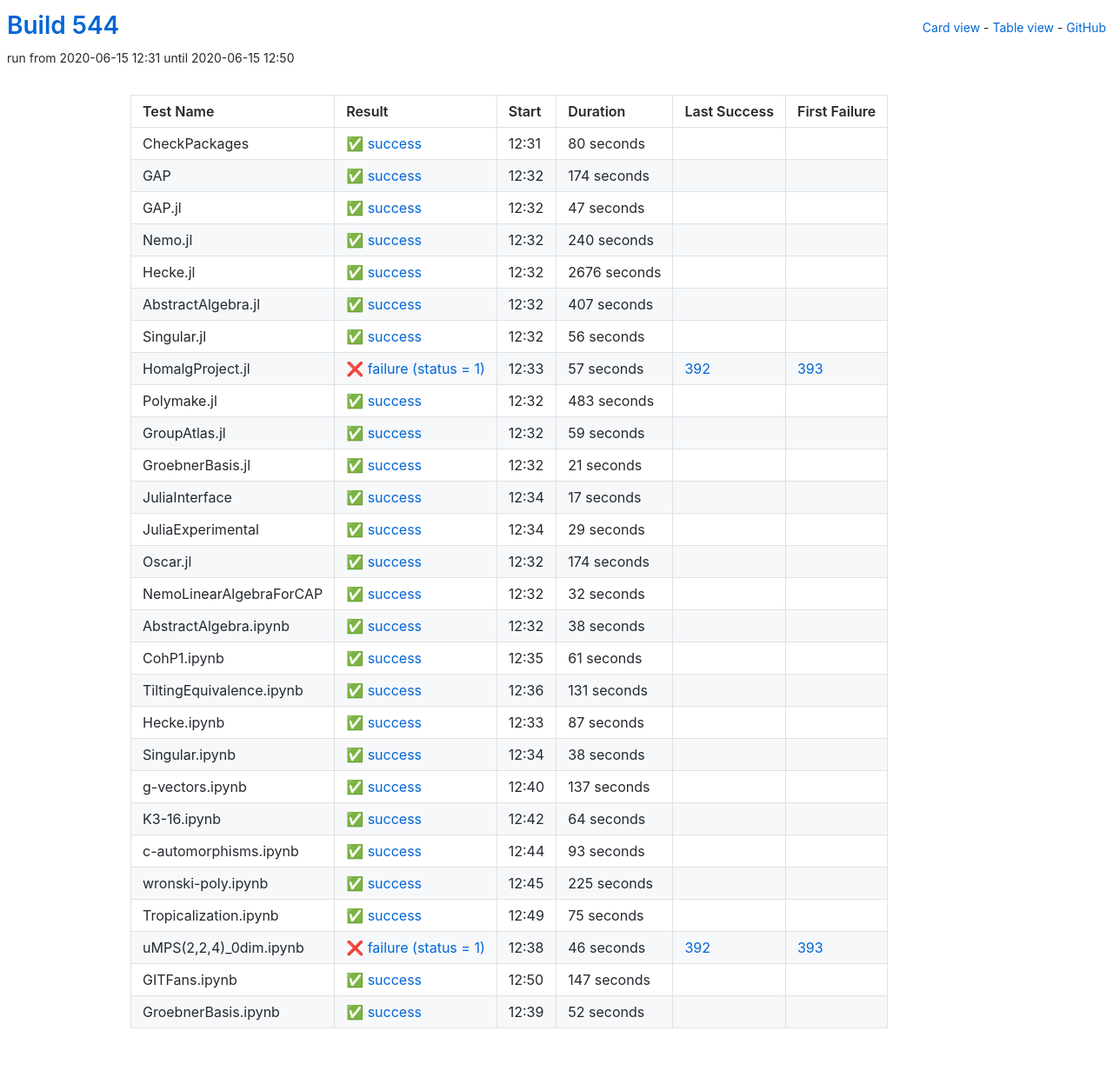
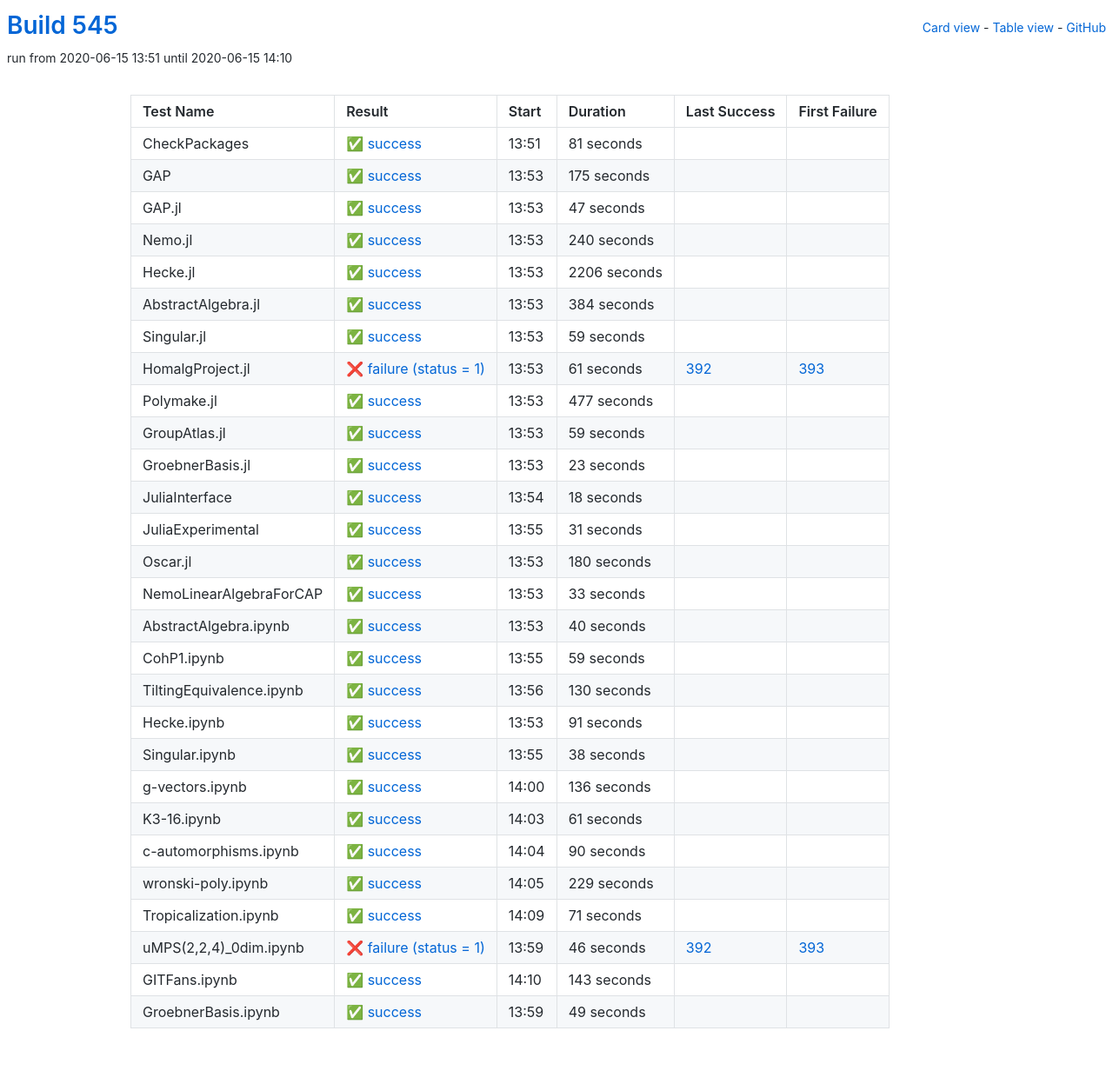
Before and after one commit to oscar-system/oscar-ci-status-1.4, a Jekyll site: the page built from table.html, in a window 1280 px wide. Shown: the whole page at 87% size. Built offline with Jekyll 4.4.1, drawn with Linux system fonts in a browser that asks for light colours.

Commit message:
Build #545

```diff
--- a/_data/ci.yml
+++ b/_data/ci.yml
@@ -1,6 +1,6 @@
 ---
-build: 544
-build_url: https://oscarci.mathematik.uni-kl.de/job/oscar-julia-1.4/544/
+build: 545
+build_url: https://oscarci.mathematik.uni-kl.de/job/oscar-julia-1.4/545/
 job: oscar-julia-1.4
 organization: oscar-system
 repo: oscar-ci-status-1.4
@@ -8,32 +8,32 @@ repourl: https://github.com/oscar-system/oscar-ci-status-1.4
 tests:
 - name: CheckPackages
   id: checkpackages
-  log: https://oscarci.mathematik.uni-kl.de/job/oscar-julia-1.4/544/artifact/logs/build-544/CheckPackages.log
-  start: 2020-06-15 12:31
+  log: https://oscarci.mathematik.uni-kl.de/job/oscar-julia-1.4/545/artifact/logs/build-545/CheckPackages.log
+  start: 2020-06-15 13:51
   success: true
   exitcode: 0
   status: success
-  duration: 80
+  duration: 81
   last_success: false
   last_success_url:
   first_failure: false
   first_failure_url:
 - name: GAP
   id: gap
-  log: https://oscarci.mathematik.uni-kl.de/job/oscar-julia-1.4/544/artifact/logs/build-544/GAP.log
-  start: 2020-06-15 12:32
+  log: https://oscarci.mathematik.uni-kl.de/job/oscar-julia-1.4/545/artifact/logs/build-545/GAP.log
+  start: 2020-06-15 13:53
   success: true
   exitcode: 0
   status: success
-  duration: 174
+  duration: 175
   last_success: false
   last_success_url:
   first_failure: false
   first_failure_url:
 - name: GAP.jl
   id: gap-jl
-  log: https://oscarci.mathematik.uni-kl.de/job/oscar-julia-1.4/544/artifact/logs/build-544/GAP.jl.log
-  start: 2020-06-15 12:32
+  log: https://oscarci.mathematik.uni-kl.de/job/oscar-julia-1.4/545/artifact/logs/build-545/GAP.jl.log
+  start: 2020-06-15 13:53
   success: true
   exitcode: 0
   status: success
@@ -44,8 +44,8 @@ tests:
   first_failure_url:
 - name: Nemo.jl
   id: nemo-jl
-  log: https://oscarci.mathematik.uni-kl.de/job/oscar-julia-1.4/544/artifact/logs/build-544/Nemo.jl.log
-  start: 2020-06-15 12:32
+  log: https://oscarci.mathematik.uni-kl.de/job/oscar-julia-1.4/545/artifact/logs/build-545/Nemo.jl.log
+  start: 2020-06-15 13:53
   success: true
   exitcode: 0
   status: success
@@ -56,68 +56,68 @@ tests:
   first_failure_url:
 - name: Hecke.jl
   id: hecke-jl
-  log: https://oscarci.mathematik.uni-kl.de/job/oscar-julia-1.4/544/artifact/logs/build-544/Hecke.jl.log
-  start: 2020-06-15 12:32
+  log: https://oscarci.mathematik.uni-kl.de/job/oscar-julia-1.4/545/artifact/logs/build-545/Hecke.jl.log
+  start: 2020-06-15 13:53
   success: true
   exitcode: 0
   status: success
-  duration: 2676
+  duration: 2206
   last_success: false
   last_success_url:
   first_failure: false
   first_failure_url:
 - name: AbstractAlgebra.jl
   id: abstractalgebra-jl
-  log: https://oscarci.mathematik.uni-kl.de/job/oscar-julia-1.4/544/artifact/logs/build-544/AbstractAlgebra.jl.log
-  start: 2020-06-15 12:32
+  log: https://oscarci.mathematik.uni-kl.de/job/oscar-julia-1.4/545/artifact/logs/build-545/AbstractAlgebra.jl.log
+  start: 2020-06-15 13:53
   success: true
   exitcode: 0
   status: success
-  duration: 407
+  duration: 384
   last_success: false
   last_success_url:
   first_failure: false
   first_failure_url:
 - name: Singular.jl
   id: singular-jl
-  log: https://oscarci.mathematik.uni-kl.de/job/oscar-julia-1.4/544/artifact/logs/build-544/Singular.jl.log
-  start: 2020-06-15 12:32
+  log: https://oscarci.mathematik.uni-kl.de/job/oscar-julia-1.4/545/artifact/logs/build-545/Singular.jl.log
+  start: 2020-06-15 13:53
   success: true
   exitcode: 0
   status: success
-  duration: 56
+  duration: 59
   last_success: false
   last_success_url:
   first_failure: false
   first_failure_url:
 - name: HomalgProject.jl
   id: homalgproject-jl
-  log: https://oscarci.mathematik.uni-kl.de/job/oscar-julia-1.4/544/artifact/logs/build-544/HomalgProject.jl.log
-  start: 2020-06-15 12:33
+  log: https://oscarci.mathematik.uni-kl.de/job/oscar-julia-1.4/545/artifact/logs/build-545/HomalgProject.jl.log
+  start: 2020-06-15 13:53
   success: false
   exitcode: 1
   status: failure
-  duration: 57
+  duration: 61
   last_success: 392
   last_success_url: https://oscarci.mathematik.uni-kl.de/job/oscar-julia-1.4/392/
   first_failure: 393
   first_failure_url: https://oscarci.mathematik.uni-kl.de/job/oscar-julia-1.4/393/
 - name: Polymake.jl
   id: polymake-jl
-  log: https://oscarci.mathematik.uni-kl.de/job/oscar-julia-1.4/544/artifact/logs/build-544/Polymake.jl.log
-  start: 2020-06-15 12:32
+  log: https://oscarci.mathematik.uni-kl.de/job/oscar-julia-1.4/545/artifact/logs/build-545/Polymake.jl.log
+  start: 2020-06-15 13:53
   success: true
   exitcode: 0
   status: success
-  duration: 483
+  duration: 477
   last_success: false
   last_success_url:
   first_failure: false
   first_failure_url:
 - name: GroupAtlas.jl
   id: groupatlas-jl
-  log: https://oscarci.mathematik.uni-kl.de/job/oscar-julia-1.4/544/artifact/logs/build-544/GroupAtlas.jl.log
-  start: 2020-06-15 12:32
+  log: https://oscarci.mathematik.uni-kl.de/job/oscar-julia-1.4/545/artifact/logs/build-545/GroupAtlas.jl.log
+  start: 2020-06-15 13:53
   success: true
   exitcode: 0
   status: success
@@ -128,116 +128,116 @@ tests:
   first_failure_url:
 - name: GroebnerBasis.jl
   id: groebnerbasis-jl
-  log: https://oscarci.mathematik.uni-kl.de/job/oscar-julia-1.4/544/artifact/logs/build-544/GroebnerBasis.jl.log
-  start: 2020-06-15 12:32
+  log: https://oscarci.mathematik.uni-kl.de/job/oscar-julia-1.4/545/artifact/logs/build-545/GroebnerBasis.jl.log
+  start: 2020-06-15 13:53
   success: true
   exitcode: 0
   status: success
-  duration: 21
+  duration: 23
   last_success: false
   last_success_url:
   first_failure: false
   first_failure_url:
 - name: JuliaInterface
   id: juliainterface
-  log: https://oscarci.mathematik.uni-kl.de/job/oscar-julia-1.4/544/artifact/logs/build-544/JuliaInterface.log
-  start: 2020-06-15 12:34
+  log: https://oscarci.mathematik.uni-kl.de/job/oscar-julia-1.4/545/artifact/logs/build-545/JuliaInterface.log
+  start: 2020-06-15 13:54
   success: true
   exitcode: 0
   status: success
-  duration: 17
+  duration: 18
   last_success: false
   last_success_url:
   first_failure: false
   first_failure_url:
 - name: JuliaExperimental
   id: juliaexperimental
-  log: https://oscarci.mathematik.uni-kl.de/job/oscar-julia-1.4/544/artifact/logs/build-544/JuliaExperimental.log
-  start: 2020-06-15 12:34
+  log: https://oscarci.mathematik.uni-kl.de/job/oscar-julia-1.4/545/artifact/logs/build-545/JuliaExperimental.log
+  start: 2020-06-15 13:55
   success: true
   exitcode: 0
   status: success
-  duration: 29
+  duration: 31
   last_success: false
   last_success_url:
   first_failure: false
   first_failure_url:
 - name: Oscar.jl
   id: oscar-jl
-  log: https://oscarci.mathematik.uni-kl.de/job/oscar-julia-1.4/544/artifact/logs/build-544/Oscar.jl.log
-  start: 2020-06-15 12:32
+  log: https://oscarci.mathematik.uni-kl.de/job/oscar-julia-1.4/545/artifact/logs/build-545/Oscar.jl.log
+  start: 2020-06-15 13:53
   success: true
   exitcode: 0
   status: success
-  duration: 174
+  duration: 180
   last_success: false
   last_success_url:
   first_failure: false
   first_failure_url:
 - name: NemoLinearAlgebraForCAP
   id: nemolinearalgebraforcap
-  log: https://oscarci.mathematik.uni-kl.de/job/oscar-julia-1.4/544/artifact/logs/build-544/NemoLinearAlgebraForCAP.log
-  start: 2020-06-15 12:32
+  log: https://oscarci.mathematik.uni-kl.de/job/oscar-julia-1.4/545/artifact/logs/build-545/NemoLinearAlgebraForCAP.log
+  start: 2020-06-15 13:53
   success: true
   exitcode: 0
   status: success
-  duration: 32
+  duration: 33
   last_success: false
   last_success_url:
   first_failure: false
   first_failure_url:
 - name: AbstractAlgebra.ipynb
   id: abstractalgebra-ipynb
-  log: https://oscarci.mathematik.uni-kl.de/job/oscar-julia-1.4/544/artifact/logs/build-544/AbstractAlgebra.ipynb.log
-  start: 2020-06-15 12:32
+  log: https://oscarci.mathematik.uni-kl.de/job/oscar-julia-1.4/545/artifact/logs/build-545/AbstractAlgebra.ipynb.log
+  start: 2020-06-15 13:53
   success: true
   exitcode: 0
   status: success
-  duration: 38
+  duration: 40
   last_success: false
   last_success_url:
   first_failure: false
   first_failure_url:
 - name: CohP1.ipynb
   id: cohp1-ipynb
-  log: https://oscarci.mathematik.uni-kl.de/job/oscar-julia-1.4/544/artifact/logs/build-544/CohP1.ipynb.log
-  start: 2020-06-15 12:35
+  log: https://oscarci.mathematik.uni-kl.de/job/oscar-julia-1.4/545/artifact/logs/build-545/CohP1.ipynb.log
+  start: 2020-06-15 13:55
   success: true
   exitcode: 0
   status: success
-  duration: 61
+  duration: 59
   last_success: false
   last_success_url:
   first_failure: false
   first_failure_url:
 - name: TiltingEquivalence.ipynb
   id: tiltingequivalence-ipynb
-  log: https://oscarci.mathematik.uni-kl.de/job/oscar-julia-1.4/544/artifact/logs/build-544/TiltingEquivalence.ipynb.log
-  start: 2020-06-15 12:36
+  log: https://oscarci.mathematik.uni-kl.de/job/oscar-julia-1.4/545/artifact/logs/build-545/TiltingEquivalence.ipynb.log
+  start: 2020-06-15 13:56
   success: true
   exitcode: 0
   status: success
-  duration: 131
+  duration: 130
   last_success: false
   last_success_url:
   first_failure: false
   first_failure_url:
 - name: Hecke.ipynb
   id: hecke-ipynb
-  log: https://oscarci.mathematik.uni-kl.de/job/oscar-julia-1.4/544/artifact/logs/build-544/Hecke.ipynb.log
-  start: 2020-06-15 12:33
+  log: https://oscarci.mathematik.uni-kl.de/job/oscar-julia-1.4/545/artifact/logs/build-545/Hecke.ipynb.log
+  start: 2020-06-15 13:53
   success: true
   exitcode: 0
   status: success
-  duration: 87
+  duration: 91
   last_success: false
   last_success_url:
   first_failure: false
   first_failure_url:
 - name: Singular.ipynb
   id: singular-ipynb
-  log: https://oscarci.mathematik.uni-kl.de/job/oscar-julia-1.4/544/artifact/logs/build-544/Singular.ipynb.log
-  start: 2020-06-15 12:34
+  log: https://oscarci.mathematik.uni-kl.de/job/oscar-julia-1.4/545/artifact/logs/build-545/Singular.ipynb.log
+  start: 2020-06-15 13:55
   success: true
   exitcode: 0
   status: success
@@ -248,68 +248,68 @@ tests:
   first_failure_url:
 - name: g-vectors.ipynb
   id: g-vectors-ipynb
-  log: https://oscarci.mathematik.uni-kl.de/job/oscar-julia-1.4/544/artifact/logs/build-544/g-vectors.ipynb.log
-  start: 2020-06-15 12:40
+  log: https://oscarci.mathematik.uni-kl.de/job/oscar-julia-1.4/545/artifact/logs/build-545/g-vectors.ipynb.log
+  start: 2020-06-15 14:00
   success: true
   exitcode: 0
   status: success
-  duration: 137
+  duration: 136
   last_success: false
   last_success_url:
   first_failure: false
   first_failure_url:
 - name: K3-16.ipynb
   id: k3-16-ipynb
-  log: https://oscarci.mathematik.uni-kl.de/job/oscar-julia-1.4/544/artifact/logs/build-544/K3-16.ipynb.log
-  start: 2020-06-15 12:42
+  log: https://oscarci.mathematik.uni-kl.de/job/oscar-julia-1.4/545/artifact/logs/build-545/K3-16.ipynb.log
+  start: 2020-06-15 14:03
   success: true
   exitcode: 0
   status: success
-  duration: 64
+  duration: 61
   last_success: false
   last_success_url:
   first_failure: false
   first_failure_url:
 - name: c-automorphisms.ipynb
   id: c-automorphisms-ipynb
-  log: https://oscarci.mathematik.uni-kl.de/job/oscar-julia-1.4/544/artifact/logs/build-544/c-automorphisms.ipynb.log
-  start: 2020-06-15 12:44
+  log: https://oscarci.mathematik.uni-kl.de/job/oscar-julia-1.4/545/artifact/logs/build-545/c-automorphisms.ipynb.log
+  start: 2020-06-15 14:04
   success: true
   exitcode: 0
   status: success
-  duration: 93
+  duration: 90
   last_success: false
   last_success_url:
   first_failure: false
   first_failure_url:
 - name: wronski-poly.ipynb
   id: wronski-poly-ipynb
-  log: https://oscarci.mathematik.uni-kl.de/job/oscar-julia-1.4/544/artifact/logs/build-544/wronski-poly.ipynb.log
-  start: 2020-06-15 12:45
+  log: https://oscarci.mathematik.uni-kl.de/job/oscar-julia-1.4/545/artifact/logs/build-545/wronski-poly.ipynb.log
+  start: 2020-06-15 14:05
   success: true
   exitcode: 0
   status: success
-  duration: 225
+  duration: 229
   last_success: false
   last_success_url:
   first_failure: false
   first_failure_url:
 - name: Tropicalization.ipynb
   id: tropicalization-ipynb
-  log: https://oscarci.mathematik.uni-kl.de/job/oscar-julia-1.4/544/artifact/logs/build-544/Tropicalization.ipynb.log
-  start: 2020-06-15 12:49
+  log: https://oscarci.mathematik.uni-kl.de/job/oscar-julia-1.4/545/artifact/logs/build-545/Tropicalization.ipynb.log
+  start: 2020-06-15 14:09
   success: true
   exitcode: 0
   status: success
-  duration: 75
+  duration: 71
   last_success: false
   last_success_url:
   first_failure: false
   first_failure_url:
 - name: uMPS(2,2,4)_0dim.ipynb
   id: umps-2-2-4-0dim-ipynb
-  log: https://oscarci.mathematik.uni-kl.de/job/oscar-julia-1.4/544/artifact/logs/build-544/uMPS-2-2-4-_0dim.ipynb.log
-  start: 2020-06-15 12:38
+  log: https://oscarci.mathematik.uni-kl.de/job/oscar-julia-1.4/545/artifact/logs/build-545/uMPS-2-2-4-_0dim.ipynb.log
+  start: 2020-06-15 13:59
   success: false
   exitcode: 1
   status: failure
@@ -320,24 +320,24 @@ tests:
   first_failure_url: https://oscarci.mathematik.uni-kl.de/job/oscar-julia-1.4/393/
 - name: GITFans.ipynb
   id: gitfans-ipynb
-  log: https://oscarci.mathematik.uni-kl.de/job/oscar-julia-1.4/544/artifact/logs/build-544/GITFans.ipynb.log
-  start: 2020-06-15 12:50
+  log: https://oscarci.mathematik.uni-kl.de/job/oscar-julia-1.4/545/artifact/logs/build-545/GITFans.ipynb.log
+  start: 2020-06-15 14:10
   success: true
   exitcode: 0
   status: success
-  duration: 147
+  duration: 143
   last_success: false
   last_success_url:
   first_failure: false
   first_failure_url:
 - name: GroebnerBasis.ipynb
   id: groebnerbasis-ipynb
-  log: https://oscarci.mathematik.uni-kl.de/job/oscar-julia-1.4/544/artifact/logs/build-544/GroebnerBasis.ipynb.log
-  start: 2020-06-15 12:39
+  log: https://oscarci.mathematik.uni-kl.de/job/oscar-julia-1.4/545/artifact/logs/build-545/GroebnerBasis.ipynb.log
+  start: 2020-06-15 13:59
   success: true
   exitcode: 0
   status: success
-  duration: 52
+  duration: 49
   last_success: false
   last_success_url:
   first_failure: false
```
Also changed, not shown: README.md.
